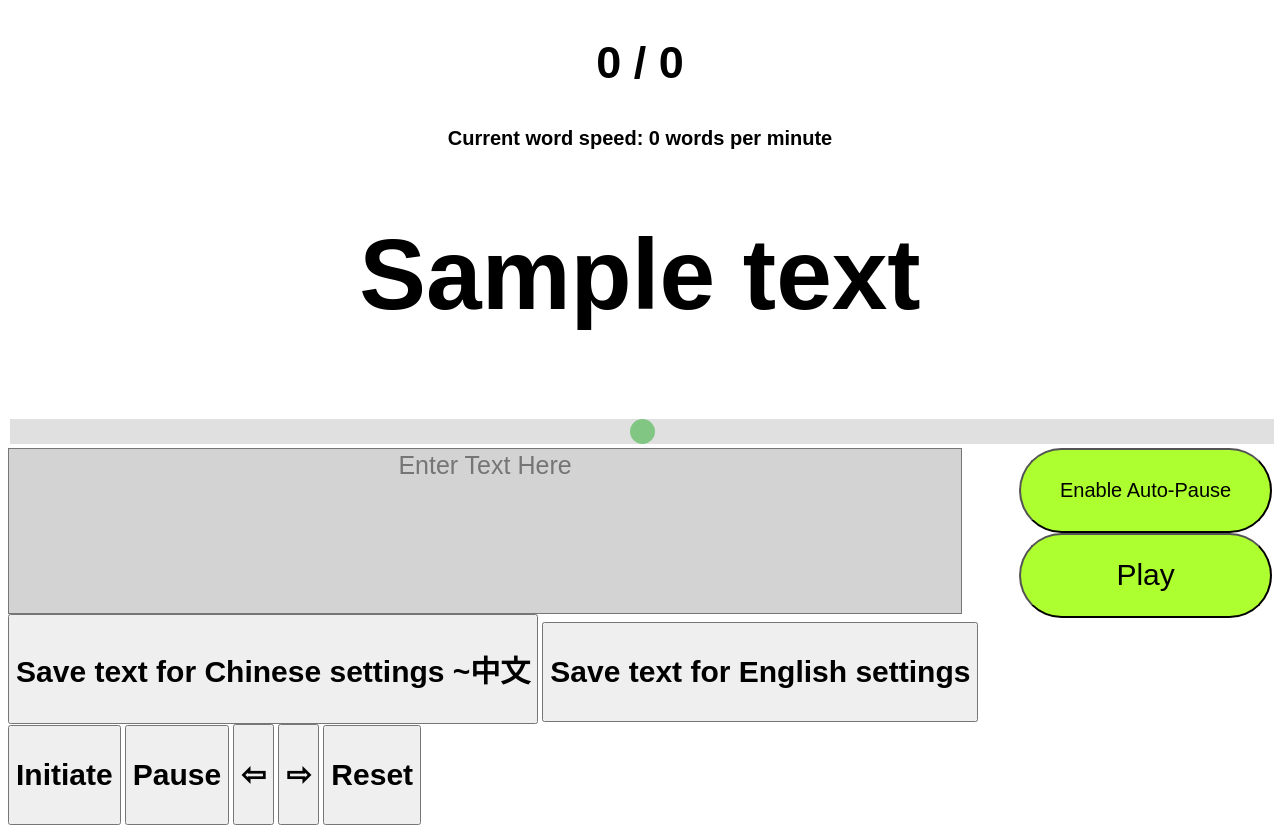
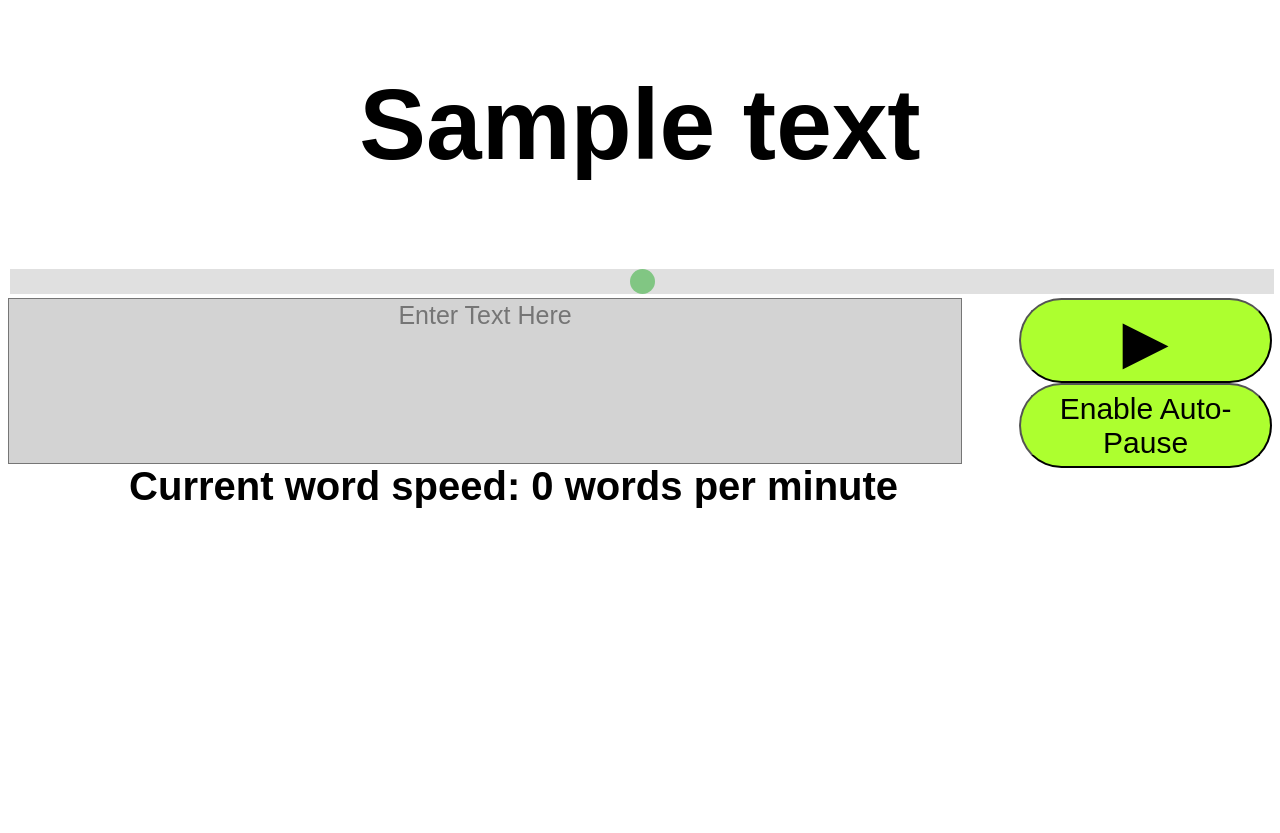
Before and after one commit to ProjectsByJackHe/OneWord, a plain HTML site: page index.html in a window 1280 px wide. After the commit the page ends 800 px from the top, so only its background shows below. Drawn offline with Linux system fonts and the light colour scheme.

Commit message:
made UI look nicer

```diff
--- a/index.html
+++ b/index.html
@@ -5,9 +5,6 @@
      <link rel="stylesheet" type="text/css" href="style.css">
     </head>
     <body>
-    <h2 id = "progressTracker">0 / 0</h2>
-    <h2 id = "debugLabel" style="font-size: 20px">Current word speed: 0 words per minute</h2>
-
     <h1 id = "display"> Sample text</h1>
 
     <br>
@@ -26,29 +23,22 @@
 
     <!--User Input -->
             <textarea id = "input" placeholder = "Enter Text Here"></textarea>
-            <button id = "playButton" style = "font-size: 20px;">Enable Auto-Pause</button>
-            <button id = "playButton" onclick = "play()">Play</button>
+            <button id = "playButton" onclick = "play()">▶</button>
+            <button class = "idealStyleForButton" style = "font-size: 30px;" id = "auto"
+             onclick = "willEnableAutoPause()">
+                Enable Auto-Pause
+            </button>
     <!--User Input -->
-
-     <button onclick = "setChina()"><h3 style = "font-size: 30px">Save text for Chinese settings ~中文</h3></button>
-
-     <button onclick = "set()"><h3 style = "font-size: 30px">Save text for English settings</h3></button>
 
     <!--
     Added features below:
     -->
-    <button onclick = "play()"><h3 style = "font-size: 30px">Initiate</h3></button>
+    <br>
+    <br>
 
-    <button onclick = "pause()"><h3 style = "font-size: 30px" id = "pauseDisplay">Pause</h3></button>
-
-    <button onclick = "prev()"><h3 style = "font-size: 30px">
-        ⇦ </h3></button>
-
-    <button onclick = "next()"><h3 style = "font-size: 30px">
-        ⇨ </h3></button>
-
-    <button onclick = "reset()"><h3 style = "font-size: 30px">Reset</h3></button>
-
+    <h2 id = "debugLabel" style="font-size: 40px">
+        Current word speed: 0 words per minute
+    </h2>
 
     <!-- link to logic -->
     <script type="text/javascript" src = "slider.js"></script>
--- a/slider.js
+++ b/slider.js
@@ -5,6 +5,8 @@ var speedInputRange = document.getElementById("myRange")
 var wordSpeedLabel = document.getElementById("debugLabel")
 var playButton = document.getElementById("playButton")
 var progressTracker = document.getElementById("progressTracker")
+var autoPause = document.getElementById("auto")
+
 //mathmatical calculation for words per minute:
     let currentValue = speedInputRange.value
     let x = (currentValue/60000)*1000
@@ -14,8 +16,20 @@ var progressTracker = document.getElementById("progressTracker")
 
 //observes property changes and adjusts speed accordingly.
 
+function observeChangeSize(){
+    if (document.body.clientWidth < 845){
+        autoPause.style.fontSize = "20px"
+    }
+    else {
+        autoPause.style.fontSize = "30px"
+    }
+}
+
+setInterval(observeChangeSize, 200)
+
 var words = []
 var text = ""
+var autoPauseEnabled = false
 
 //Generate array of words based on user input
 function getWords(){
@@ -74,20 +88,14 @@ var index = 0
 var willPlay = false
 
 function play(){
-    if (playButton.innerHTML == "Play"){
+    if (playButton.innerHTML == "▶"){
         willPlay = true
-        playButton.innerHTML = "Pause"
+        playButton.innerHTML = "❚❚"
+        playButton.style.backgroundColor = "red"
     }
     else{
         willPlay = false
-        playButton.innerHTML = "Play"
+        playButton.innerHTML = "▶"
+        playButton.style.backgroundColor = "greenyellow"
     }
 }
-/*
-function showText(){
-    if (willPlay && words.length > 0 && index < words.length){
-        display.innerHTML = words[index]
-        index += 1
-    }
-}
-*/
--- a/style.css
+++ b/style.css
@@ -10,8 +10,9 @@ text-align: center;
 font-family: sans-serif;
 }
 
-/*laying out elements side-by-side*/
-/*laying out elements side-by-side*/
+#progressTracker {
+    text-align: center;
+}
 
 /*User Input textfield*/
 #input {
@@ -31,14 +32,17 @@ resize: none;
     width: 20%;
     height: 85px;
     background-color: greenyellow;
-    font-size: 30px;
+    font-size: 60px;
     border-radius: 60px;
-
 }
 
-.idealStyle {
-    font-family: sans-serif;
+.idealStyleForButton {
+    float: right;
+    width: 20%;
+    height: 85px;
+    background-color: greenyellow;
     font-size: 20px;
+    border-radius: 60px;
 }
 
 slidecontainer {
```
